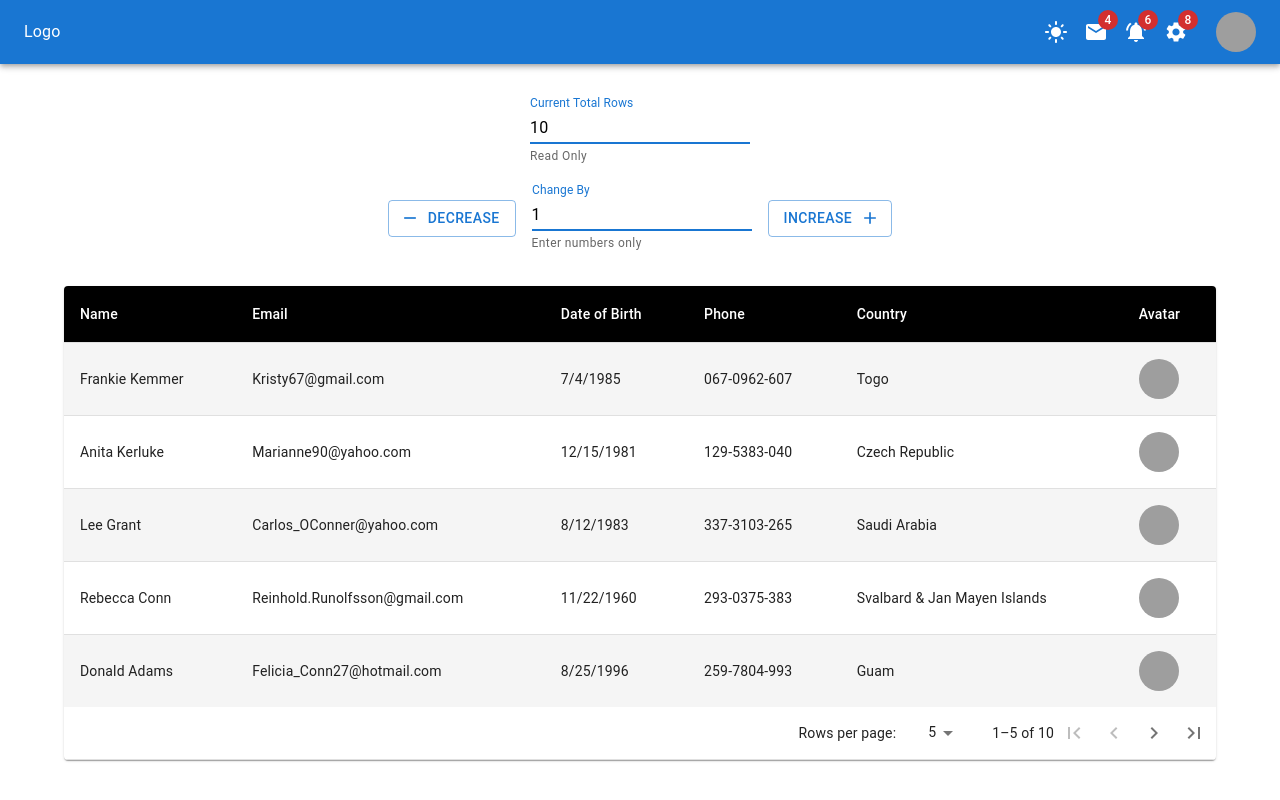
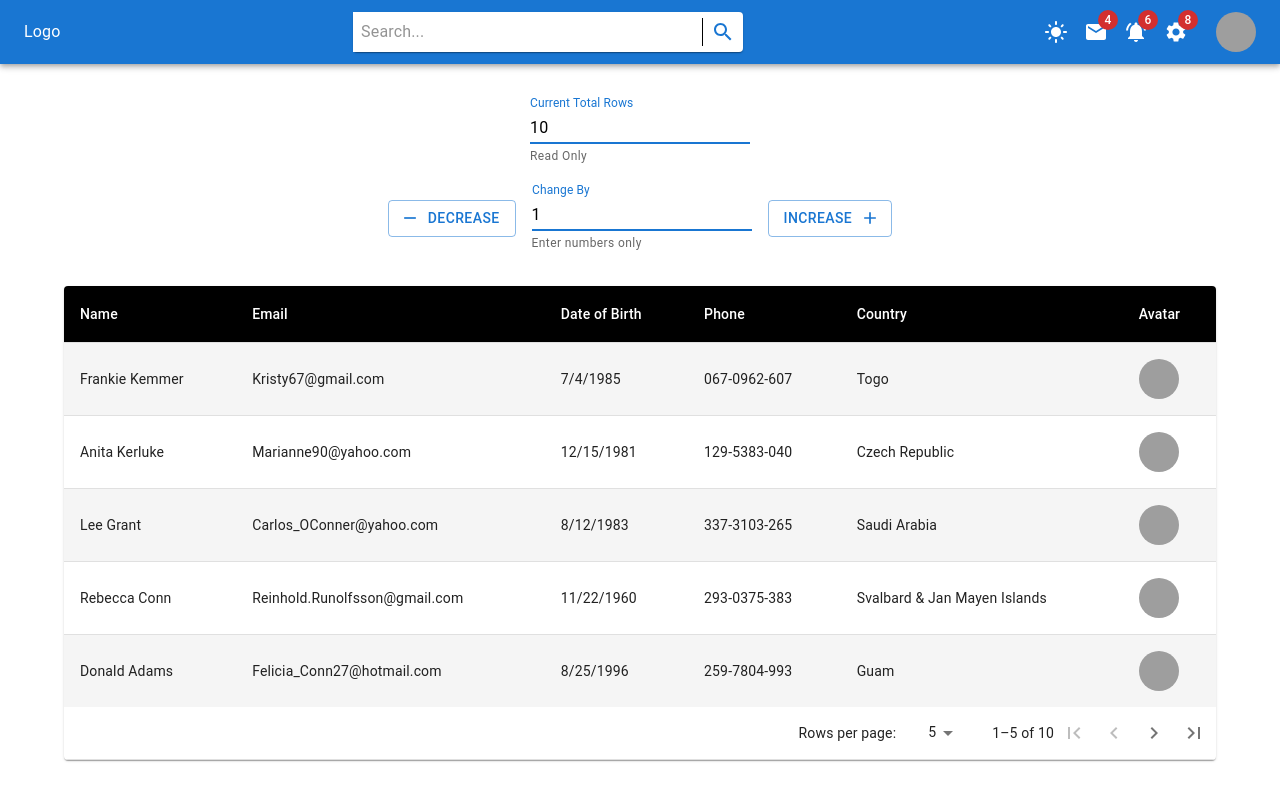
Before and after one commit to anshkush92/search-tutorial-ts, a React (Create React App) app: page / in a window 1280 px wide. Built offline with nearby package versions, Linux system fonts and the light colour scheme; grey boxes are pictures that could not be loaded.

Commit message:
Learnt how to add the input element using the <InputBase> API in the textField, and customizing it with sx

```diff
--- a/src/components/Navbar/Navbar.tsx
+++ b/src/components/Navbar/Navbar.tsx
@@ -1,5 +1,5 @@
 // Test -------------------------- Importing the Packages ---------------------------------
-import { Mail } from "@mui/icons-material";
+import { Mail, Search } from "@mui/icons-material";
 import NotificationsActiveIcon from "@mui/icons-material/NotificationsActive";
 import DarkModeIcon from "@mui/icons-material/DarkMode";
 import SettingsIcon from "@mui/icons-material/Settings";
@@ -13,6 +13,9 @@ import {
   Badge,
   IconButton,
   Avatar,
+  Paper,
+  InputBase,
+  Divider,
 } from "@mui/material";
 import { useAppSelector, useAppDispatch } from "../../app/hooks";
 
@@ -28,12 +31,29 @@ const Navbar = () => {
   const isDarkMode = useAppSelector((state) => state.toggleMode.isDarkMode);
 
   return (
-    <Box display="flex" justifyContent="space-around">
+    <Box>
       <AppBar position="sticky">
-        <Toolbar sx={{ display: "flex", justifyContent: "space-between" }}>
+        <Toolbar
+          sx={{ display: "flex", justifyContent: "space-between", flex: 1 }}
+        >
           <Typography variant="body1">Logo</Typography>
 
-          <Box></Box>
+          <Box sx={{ flex: 0.4 }}>
+            <Paper sx={{ display: "flex" , backgroundColor: "white"}}>
+              <InputBase
+                fullWidth
+                placeholder="Search..."
+                sx={{ pl: 1, backgroundColor: "white", color: "black" }}
+              ></InputBase>
+              <Divider
+                sx={{ height: 28, mt: "auto", mb: "auto", backgroundColor: "black" }}
+                orientation="vertical"
+              />
+              <IconButton>
+                <Search color="primary"></Search>
+              </IconButton>
+            </Paper>
+          </Box>
 
           <Box display="flex" alignItems="center">
             <IconButton onClick={() => dispatch(toggleTheme())}>
```
